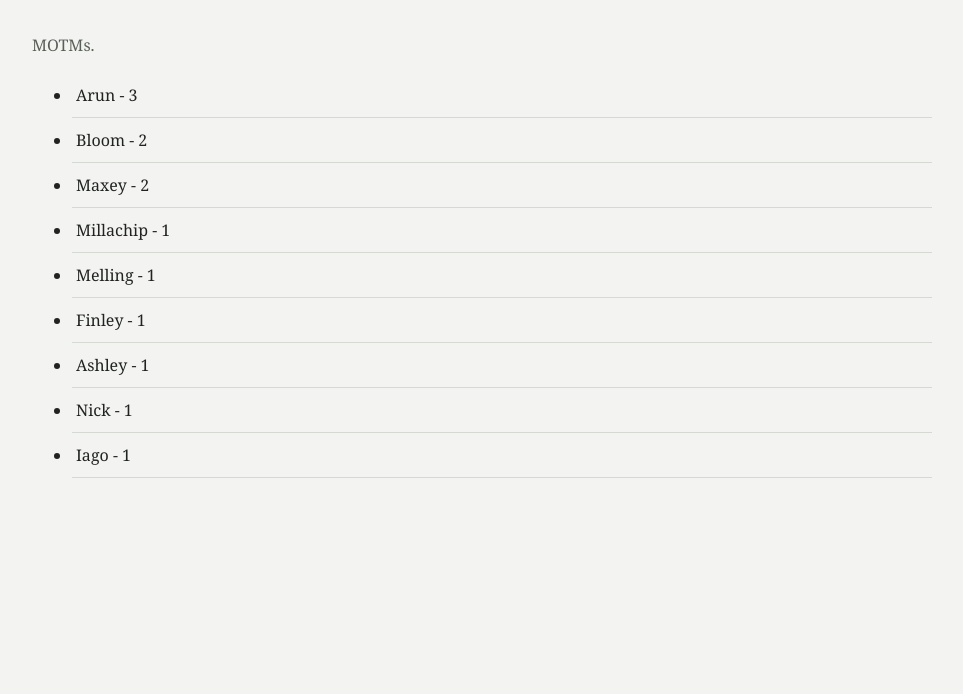
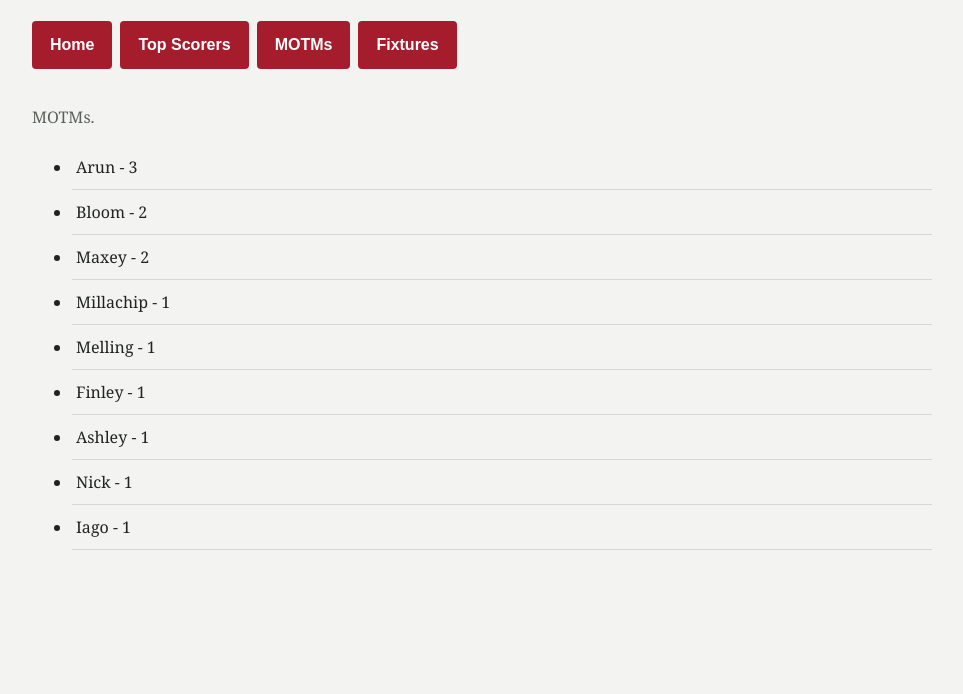
Before and after one commit to Henrygit-prog/Henrygit-prog.github.io, a plain HTML site: page Motms.html in a window 1280 px wide. Shown: the part 106-800 px from the top of the page, without its empty margins (158-1121 px from the left). Drawn offline with Linux system fonts and the light colour scheme.

Commit message:
nav bar update

```diff
--- a/Motms.html
+++ b/Motms.html
@@ -153,6 +153,12 @@
 <body>
     <main>
         <h1>GCAFC Gs MOTMs</h1>
+        <nav class="site-nav" aria-label="Page sections">
+            <a href="index.html">Home</a>
+            <a href="index.html#top-scorers">Top Scorers</a>
+            <a href="Motms.html">MOTMs</a>
+            <a href="index.html#fixtures">Fixtures</a>
+        </nav>
         <section id="motms">
     <p class="section-note">MOTMs.</p>
     <ul>
```
Also changed, not shown: index.html (+3 -1 lines).
